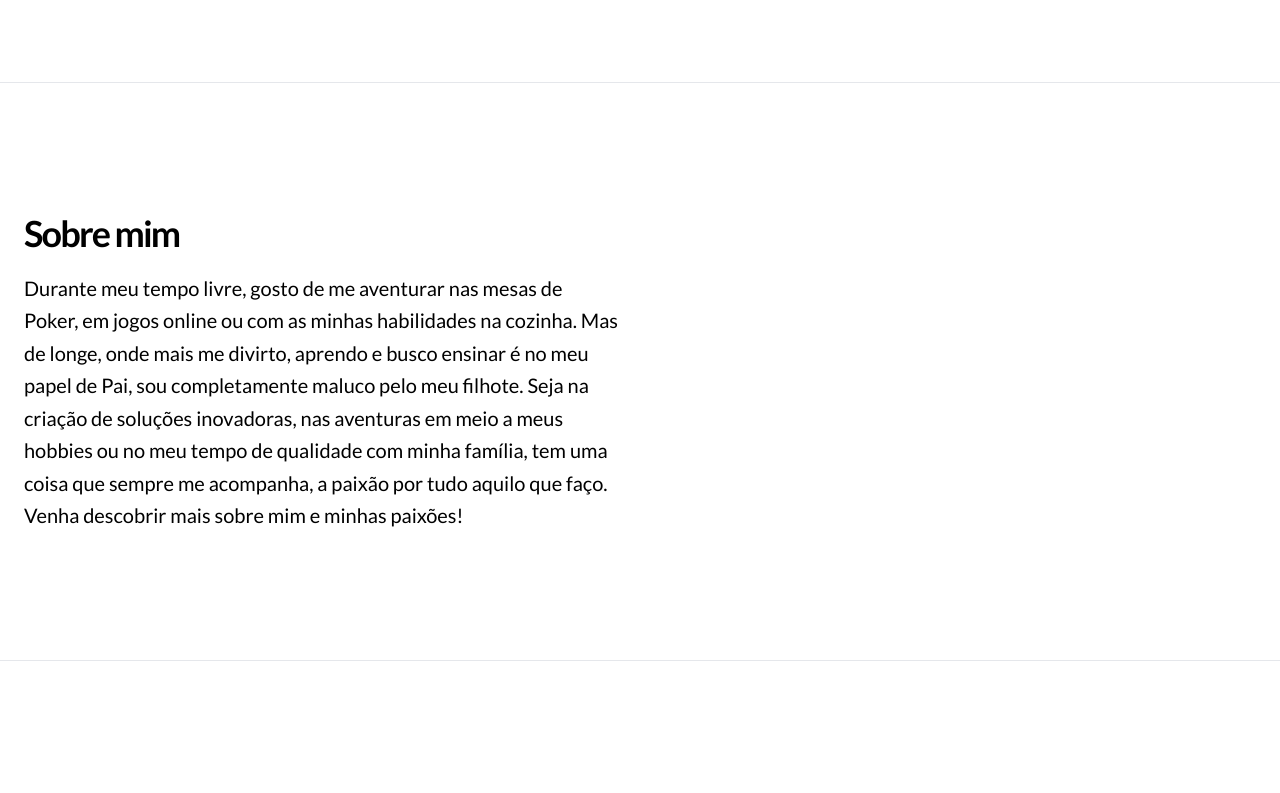
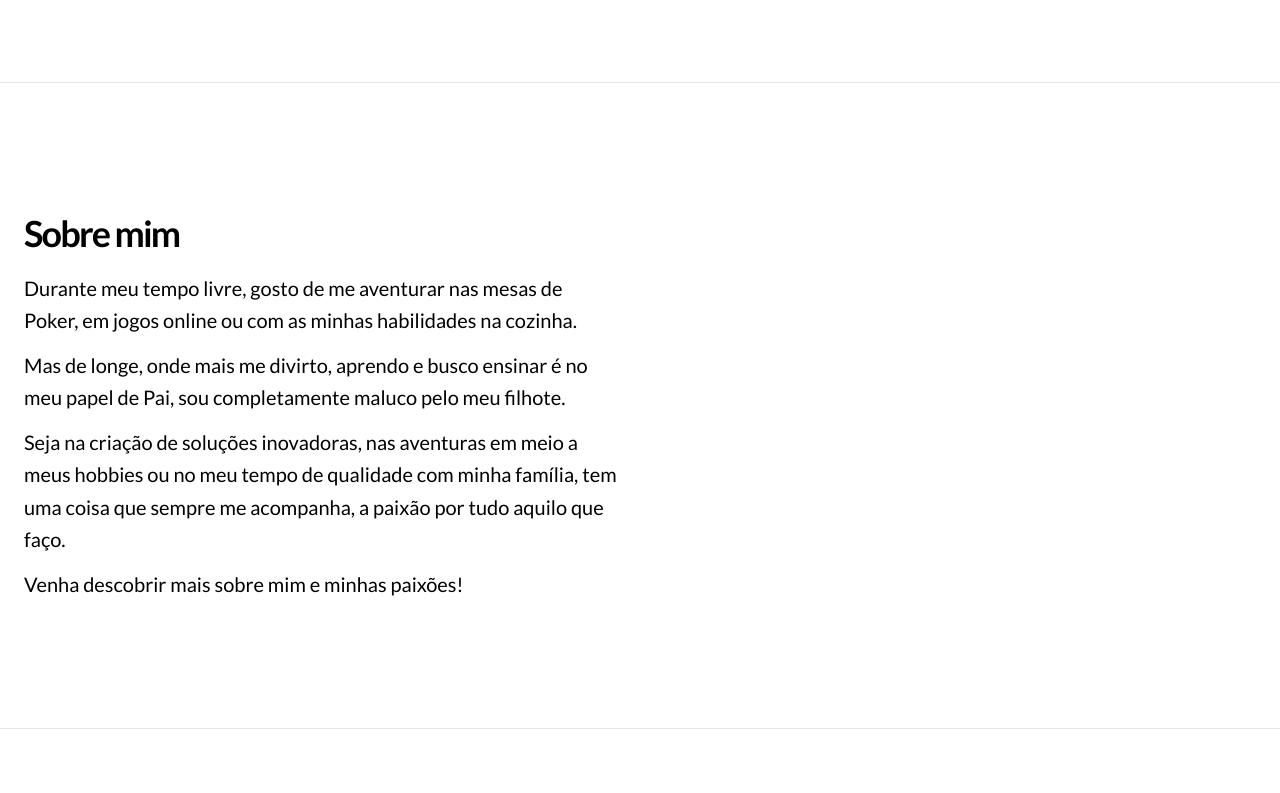
Before and after one commit to andrelsmelo/portfolio, a Next.js app: page / in a window 1280 px wide. Shown: the part 595-1388 px from the top of the page. Built offline with nearby package versions, Linux system fonts and the light colour scheme.

Commit message:
fix: ajustado texto de about

```diff
--- a/src/app/page.tsx
+++ b/src/app/page.tsx
@@ -46,20 +46,25 @@ export default function Home() {
               <h2 className="text-3xl font-bold tracking-tighter md:text-4xl/tight">
                 Sobre mim
               </h2>
-              <p className="max-w-[600px] text-muted-foreground md:text-xl/relaxed lg:text-base/relaxed xl:text-xl/relaxed">
-                Durante meu tempo livre, gosto de me aventurar nas mesas de
-                Poker, em jogos online ou com as minhas habilidades na cozinha.
-                {'\n'}
-                Mas de longe, onde mais me divirto, aprendo e busco ensinar é no
-                meu papel de Pai, sou completamente maluco pelo meu filhote.
-                {'\n'}
-                Seja na criação de soluções inovadoras, nas aventuras em meio a
-                meus hobbies ou no meu tempo de qualidade com minha família, tem
-                uma coisa que sempre me acompanha, a paixão por tudo aquilo que
-                faço.
-                {'\n'}
-                Venha descobrir mais sobre mim e minhas paixões!
-              </p>
+              <div className="max-w-[600px] text-muted-foreground md:text-xl/relaxed lg:text-base/relaxed xl:text-xl/relaxed gap-3 flex flex-col">
+                <p>
+                  Durante meu tempo livre, gosto de me aventurar nas mesas de
+                  Poker, em jogos online ou com as minhas habilidades na
+                  cozinha.
+                </p>
+                <p>
+                  Mas de longe, onde mais me divirto, aprendo e busco ensinar é
+                  no meu papel de Pai, sou completamente maluco pelo meu
+                  filhote.
+                </p>
+                <p>
+                  Seja na criação de soluções inovadoras, nas aventuras em meio
+                  a meus hobbies ou no meu tempo de qualidade com minha família,
+                  tem uma coisa que sempre me acompanha, a paixão por tudo
+                  aquilo que faço.
+                </p>
+                <p>Venha descobrir mais sobre mim e minhas paixões!</p>
+              </div>
             </div>
           </div>
         </section>
```
